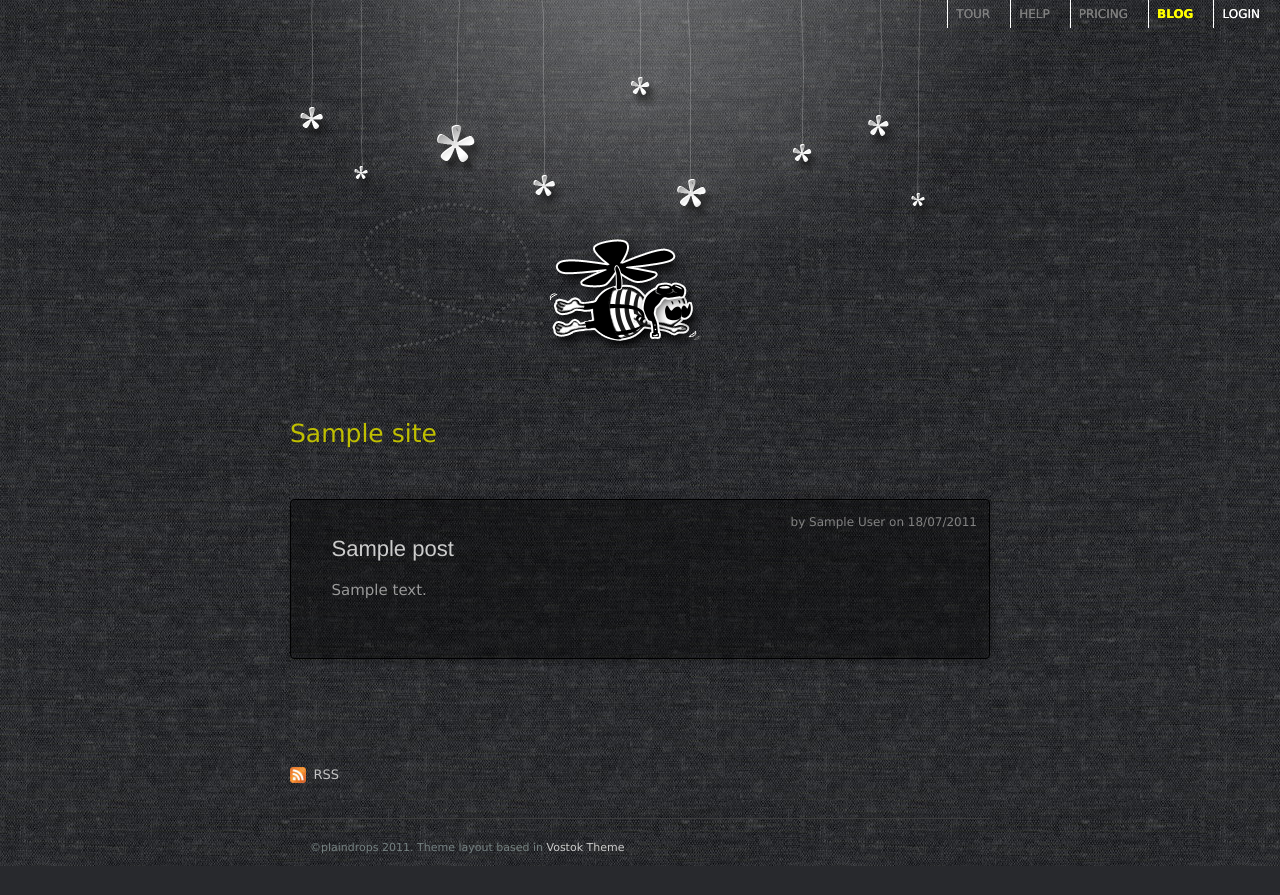
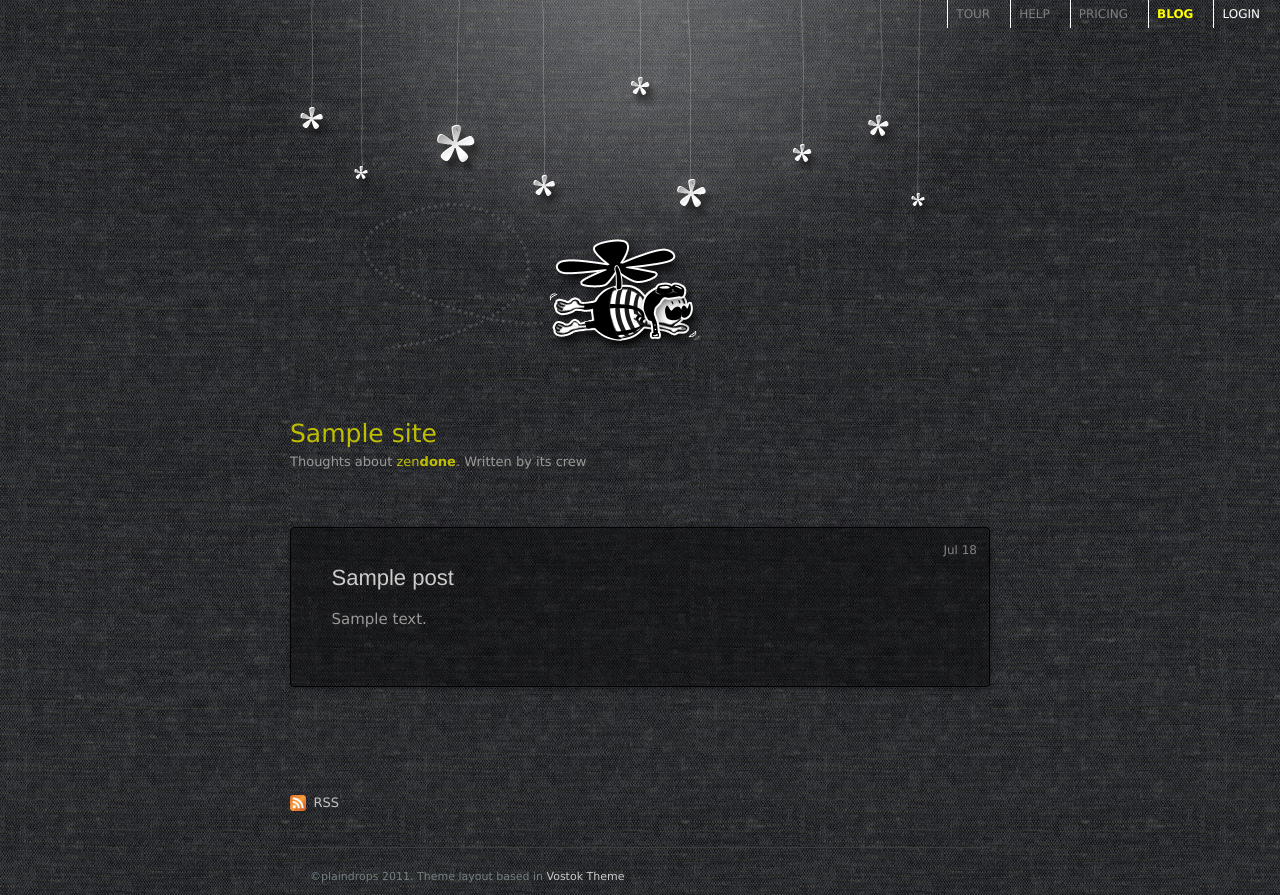
Before and after one commit to zendone/zendone-blog, a WordPress theme: template zendone-theme/index.php in a window 1280 px wide. Before the commit the page ends 866 px from the top, so only its background shows below. Run offline with PHP 8.4 and a stand-in for WordPress, Linux system fonts and the light colour scheme; the site name, menu and one post (Sample post) are stand-ins, and other content is empty; some libraries are stand-ins or nearby versions.

Commit message:
Other modifications

```diff
--- a/zendone-theme/header.php
+++ b/zendone-theme/header.php
@@ -5,7 +5,7 @@
 	<title><?php if (is_home()) { ?><?php bloginfo('name'); ?> - <?php bloginfo('description'); ?><?php } elseif (is_single() || is_page() || is_archive()) { ?><?php wp_title(''); ?> - <?php bloginfo('name'); ?><?php } elseif  (is_404()) { ?><?php _e('The page you are looking for doesn\'t exist. Sorry.','zendone'); ?> - <?php bloginfo('name'); ?><?php } elseif (is_search()) { ?><?php _e('You searched for the following','zendone'); ?>: "<?php echo wp_specialchars($s); ?>" - <?php bloginfo('name'); ?><?php } ?></title>
 
     <script type="text/javascript" src="http://use.typekit.com/yuz8gth.js"></script>
-    <script type="text/javascript">try{Typekit.load();}catch(e){}</script>
+    <!-- <script type="text/javascript">try{Typekit.load();}catch(e){}</script> -->
 	<meta http-equiv="Content-Type" content="<?php bloginfo('html_type'); ?>; charset=<?php bloginfo('charset'); ?>" />
 	<meta name="description" content="<?php bloginfo('description') ?>" />
 	<meta name="generator" content="WordPress <?php bloginfo('version'); ?>" />
@@ -28,7 +28,7 @@
 <div id="wrapper">
 	<div id="header">
 		<h1><a href="<?php echo get_option('home'); ?>/"><?php bloginfo('name'); ?></a></h1>
-		<p class="description"><?php bloginfo('description'); ?></p>
+		<p class="description">Thoughts about <a href="http://www.zendone.com">zen<b>done</b></a>. Written by its crew</p>
 	</div><!-- close:header -->
 
 
--- a/zendone-theme/index.php
+++ b/zendone-theme/index.php
@@ -1,31 +1,11 @@
 <?php get_header(); ?>
-    <div id="main-navigation-menu">
-        <ul>
-          <li>
-            <span class="tour">TOUR</span>
-          </li>
-          <li>
-            <span class="help">HELP</span>
-          </li>
-          <li>
-            <span class="pricing">PRICING</span>
-          </li>
-          <li>
-            <span class="selected">BLOG</a>
-          </li>
-          <li>
-            <a href="/login" class="login">LOGIN</a>
-          </li>
-        </ul>
-    </div>
-
 	<div id="content">
 		<div id="main-content">
 		<?php if (have_posts()) : ?>
 			<?php while (have_posts()) : the_post(); ?>
 				<div class="post" id="post-<?php the_ID(); ?>">
 					<h2><a href="<?php the_permalink() ?>" rel="bookmark" title="<?php the_title(); ?>"><?php the_title(); ?></a></h2>
-					<span class="date">by <?php the_author(); ?> on <?php the_time(__('j/m/Y','vostok')) ?></span>
+					<span class="date"><!-- by <?php the_author(); ?> on --> <?php the_time(__('M d','vostok')) ?></span>
 					<div class="entry">
 						<?php the_content(__('Read the rest of this article','vostok').' &raquo;'); ?>
 					</div>
--- a/zendone-theme/single.php
+++ b/zendone-theme/single.php
@@ -4,10 +4,10 @@
 		<?php if (have_posts()) : while (have_posts()) : the_post(); ?>
 			<div class="post" id="post-<?php the_ID(); ?>">
 				<h2><?php the_title(); ?></h2>
-				<span class="date">by <?php the_author(); ?> on <?php the_time(__('j/m/Y','vostok')) ?></span>
+				<span class="date"><!-- by <?php the_author(); ?> on --> <?php the_time(__('M d','vostok')) ?></span>
 				<div class="entry">
 					<?php the_content(__('Read the rest of this article','vostok').' &raquo;'); ?>
-					<?php wp_link_pages(array('before' => '<p><strong>'.__('Pages','vostok').':</strong> ', 'after' => '</p>', 'next_or_number' => 'number')); the_author_meta('user_email'); ?>
+					<?php wp_link_pages(array('before' => '<p><strong>'.__('Pages','vostok').':</strong> ', 'after' => '</p>', 'next_or_number' => 'number')); ?>
 				</div>
 			</div>
 		<?php comments_template(); ?>
```
Also changed, not shown: zendone-theme/css/colors.css (line endings or trailing spaces).
